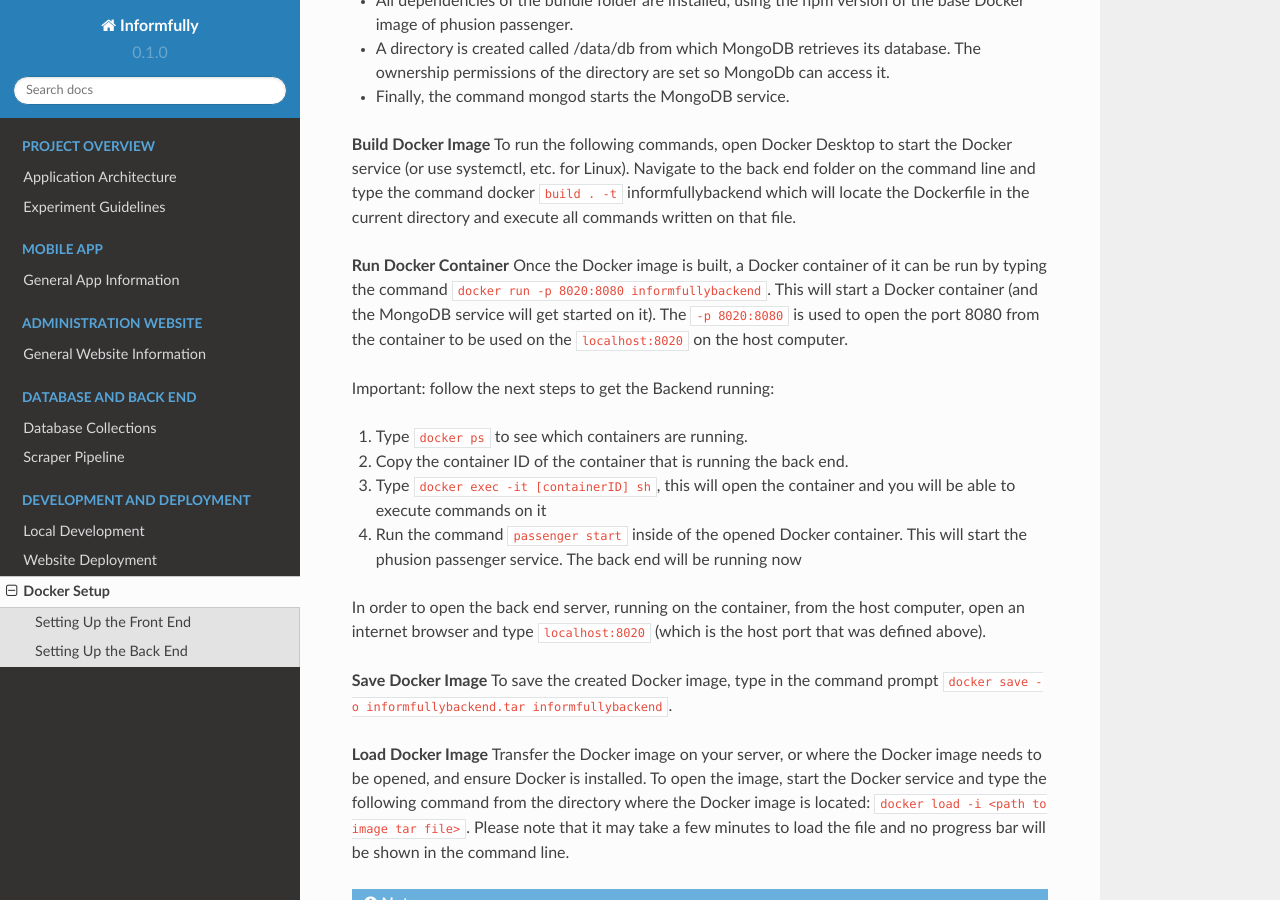
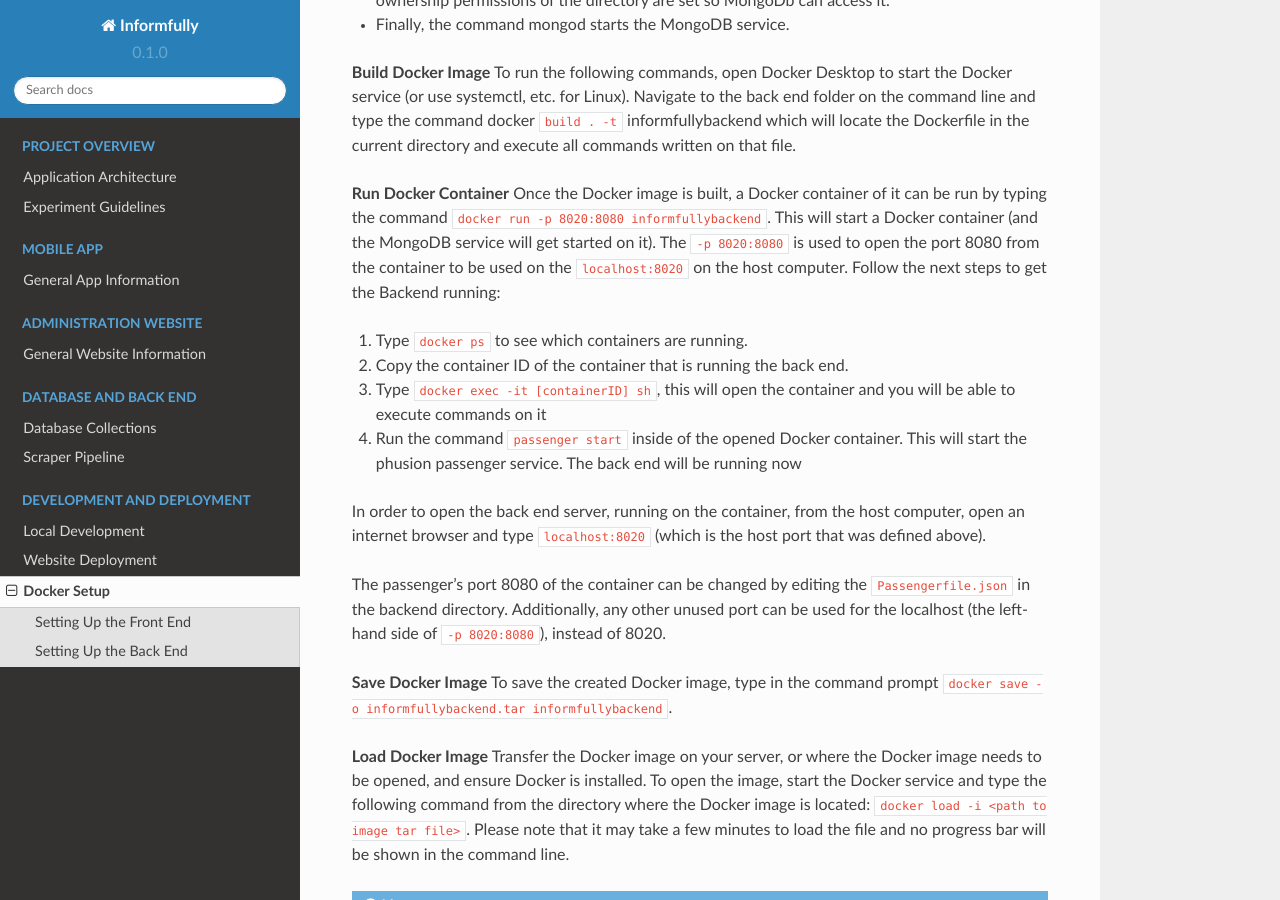
Before and after one commit to Informfully/Documentation, a Sphinx documentation site: the page built from docs/source/docker.rst, in a window 1280 px wide and 900 px high, scrolled down 3623 px. Built offline with Sphinx 7.4.7 and the Read the Docs theme 2.0.0, drawn with Linux system fonts in a browser that asks for light colours.

Commit message:
Update docker.rst

```diff
--- a/docs/source/docker.rst
+++ b/docs/source/docker.rst
@@ -71,15 +71,11 @@
 
     **Troubleshooting**
 
-    ``Access is denied' error while building Docker image``
-
-    This might be caused either by a missing permissions problem or by the project path being too long.
+    ``Access is denied' error while building Docker image`` This might be caused either by a missing permissions problem or by the project path being too long.
     To solve it, we moved temporarily our whole frontend folder directly under the ``C:\`` directory.
     This resolver the issues for us and allowed us to successfully generate the backend Docker image.
 
-    ``Cannot successfully connect phone to Expo service``
-
-    If a QR code has been generated, however the user is facing problems connecting to the running Meteor service on the container, make sure that
+    ``Cannot successfully connect phone to Expo service`` If a QR code has been generated, however the user is facing problems connecting to the running Meteor service on the container, make sure that
 
     #.  all antivirus programs on the host machine have been disabled,
 
@@ -150,8 +146,7 @@
 **Run Docker Container** Once the Docker image is built, a Docker container of it can be run by typing the command ``docker run -p 8020:8080 informfullybackend``.
 This will start a Docker container (and the MongoDB service will get started on it).
 The ``-p 8020:8080`` is used to open the port 8080 from the container to be used on the ``localhost:8020`` on the host computer.
-
-Important: follow the next steps to get the Backend running:
+Follow the next steps to get the Backend running:
 
 #.  Type ``docker ps`` to see which containers are running.
 
@@ -163,6 +158,9 @@
 
 In order to open the back end server, running on the container, from the host computer, open an internet browser and type ``localhost:8020`` (which is the host port that was defined above).
 
+The passenger's port 8080 of the container can be changed by editing the ``Passengerfile.json`` in the backend directory.
+Additionally, any other unused port can be used for the localhost (the left-hand side of ``-p 8020:8080``), instead of 8020.
+
 **Save Docker Image** To save the created Docker image, type in the command prompt ``docker save -o informfullybackend.tar informfullybackend``.
 
 **Load Docker Image** Transfer the Docker image on your server, or where the Docker image needs to be opened, and ensure Docker is installed.
@@ -173,13 +171,9 @@
 
     **Troubleshooting**
 
-    ``Access is denied' error while building Docker image``
+    ``Access is denied' error while building Docker image`` See entry above in the front end section.
 
-    See entry above in the front end section.
-
-    ``Node fibers issues``
-
-    Once the Docker container is running and you try to start the phusion passenger server, there may be an error message regarding node fibers.
+    ``Node fibers issues`` Once the Docker container is running and you try to start the phusion passenger server, there may be an error message regarding node fibers.
     This is most probably caused, because the Node.js version of Meteor, with which the bundle folder was generated, is different from the one in the Docker image, which the phusion passenger server uses.
 
     To solve this problem, you would have to upgrade the Meteor version of the project (by running ``meteor upgrade``) or using an older version of phusion passenger's base Docker image.
```
